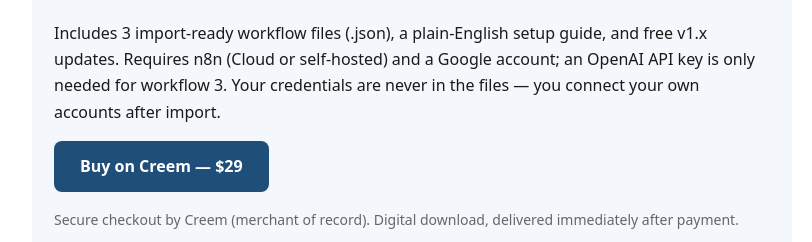
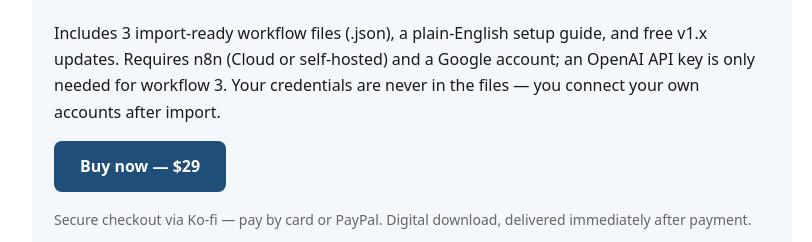
Before and after one commit to newbeechong-glitch/site, a plain HTML site: page index.html in a window 1280 px wide. Shown: the part 558-800 px from the top of the page, without its empty margins (228-1040 px from the left). Drawn offline with Linux system fonts and the light colour scheme.

Commit message:
Point Buy button to Ko-fi product

```diff
--- a/index.html
+++ b/index.html
@@ -15,8 +15,8 @@ footer{margin-top:44px;color:#666;font-size:13px;border-top:1px solid #ddd;paddi
 </ol>
 <p class="price">$29 <s style="color:#888;font-size:20px">$59</s></p>
 <p>Includes 3 import-ready workflow files (.json), a plain-English setup guide, and free v1.x updates. Requires n8n (Cloud or self-hosted) and a Google account; an OpenAI API key is only needed for workflow 3. Your credentials are never in the files — you connect your own accounts after import.</p>
-<p><a class="btn" href="https://www.creem.io/product/prod_7f5atz8oBYZY526Tkibiku">Buy on Creem — $29</a></p>
-<p style="color:#666;font-size:14px">Secure checkout by Creem (merchant of record). Digital download, delivered immediately after payment.</p></div>
+<p><a class="btn" href="https://ko-fi.com/s/4b5ee09c2f">Buy now — $29</a></p>
+<p style="color:#666;font-size:14px">Secure checkout via Ko-fi — pay by card or PayPal. Digital download, delivered immediately after payment.</p></div>
 <h2>Support</h2>
 <p>Questions before or after buying? Email <a href="mailto:support@workflowstash.com">support@workflowstash.com</a> — we reply within one business day.</p><footer>WorkflowStash — n8n workflow templates. Support: <a href="mailto:support@workflowstash.com">support@workflowstash.com</a><br>
 <a href="/privacy.html">Privacy Policy</a> · <a href="/terms.html">Terms of Service</a></footer></body></html>
```
